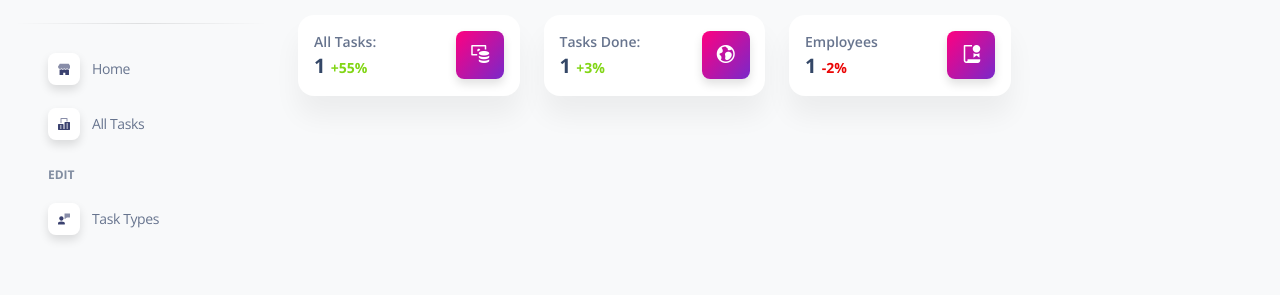
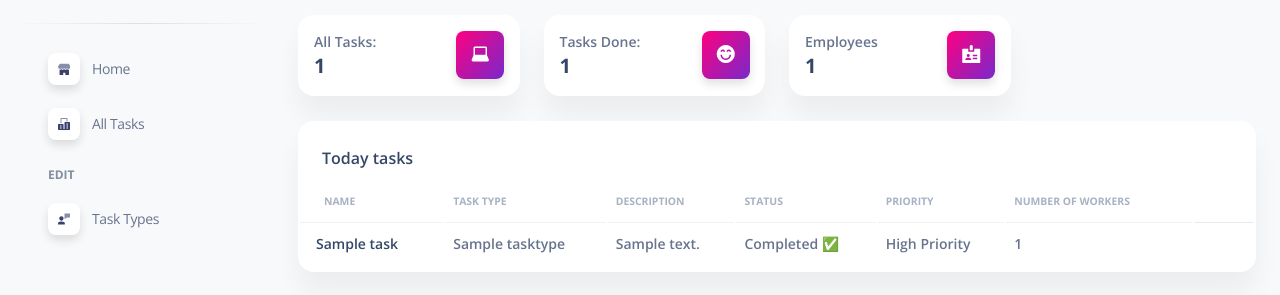
Before and after one commit to kuznetsb/it-company-task-manager-mate, a Django app: template templates/task_manager/index.html in a window 1280 px wide. Shown: the part 71-366 px from the top of the page. Run offline with Django 4.2, Linux system fonts and the light colour scheme; tables that the repository leaves empty hold one stand-in row (values such as "Sample post"); the template is opened without the code that fills it: values that come from a table or form of the project are taken from there, most other values are stand-ins (such as "Sample title", 1, 10 or a date in 2020); some libraries are stand-ins or nearby versions.

Commit message:
Created full index.html page

```diff
--- a/templates/task_manager/index.html
+++ b/templates/task_manager/index.html
@@ -15,13 +15,12 @@
                     <p class="text-sm mb-0 text-capitalize font-weight-bold">All tasks:</p>
                     <h5 class="font-weight-bolder mb-0">
                       {{ num_all_tasks }}
-                      <span class="text-success text-sm font-weight-bolder">+55%</span>
                     </h5>
                   </div>
                 </div>
                 <div class="col-4 text-end">
                   <div class="icon icon-shape bg-gradient-primary shadow text-center border-radius-md">
-                    <i class="ni ni-money-coins text-lg opacity-10" aria-hidden="true"></i>
+                    <i class="ni ni-laptop text-lg opacity-10" aria-hidden="true"></i>
                   </div>
                 </div>
               </div>
@@ -37,13 +36,12 @@
                     <p class="text-sm mb-0 text-capitalize font-weight-bold">Tasks done:</p>
                     <h5 class="font-weight-bolder mb-0">
                       {{ num_tasks_done }}
-                      <span class="text-success text-sm font-weight-bolder">+3%</span>
                     </h5>
                   </div>
                 </div>
                 <div class="col-4 text-end">
                   <div class="icon icon-shape bg-gradient-primary shadow text-center border-radius-md">
-                    <i class="ni ni-world text-lg opacity-10" aria-hidden="true"></i>
+                    <i class="ni ni-satisfied text-lg opacity-10" aria-hidden="true"></i>
                   </div>
                 </div>
               </div>
@@ -59,13 +57,12 @@
                     <p class="text-sm mb-0 text-capitalize font-weight-bold">Employees</p>
                     <h5 class="font-weight-bolder mb-0">
                       {{ num_workers }}
-                      <span class="text-danger text-sm font-weight-bolder">-2%</span>
                     </h5>
                   </div>
                 </div>
                 <div class="col-4 text-end">
                   <div class="icon icon-shape bg-gradient-primary shadow text-center border-radius-md">
-                    <i class="ni ni-paper-diploma text-lg opacity-10" aria-hidden="true"></i>
+                    <i class="ni ni-badge text-lg opacity-10" aria-hidden="true"></i>
                   </div>
                 </div>
               </div>
@@ -73,5 +70,70 @@
           </div>
         </div>
       </div>
+      <br>
+
+      <div class="row">
+        <div class="col-12">
+          <div class="card mb-4">
+            {% if today_tasks %}
+              <div class="card-header pb-0">
+                <h6>Today tasks</h6>
+              </div>
+              <div class="card-body px-0 pt-0 pb-2">
+                <div class="table-responsive p-0">
+                  <table class="table align-items-center justify-content-center mb-0">
+                    <thead>
+                      <tr>
+                        <th class="text-uppercase text-secondary text-xxs font-weight-bolder opacity-7">Name</th>
+                        <th class="text-uppercase text-secondary text-xxs font-weight-bolder opacity-7 ps-2">Task type</th>
+                        <th class="text-uppercase text-secondary text-xxs font-weight-bolder opacity-7 ps-2">Description</th>
+                        <th class="text-uppercase text-secondary text-xxs font-weight-bolder opacity-7 ps-2">Status</th>
+                        <th class="text-uppercase text-secondary text-xxs font-weight-bolder opacity-7 ps-2">Priority</th>
+                        <th class="text-uppercase text-secondary text-xxs font-weight-bolder opacity-7 ps-2">Number of workers</th>
+                        <th></th>
+                      </tr>
+                    </thead>
+                    <tbody>
+                      {% for task in today_tasks %}
+                        <tr>
+                          <td>
+                            <div class="d-flex px-2">
+                              <div class="my-auto">
+                                <h6 class="mb-0 text-sm">{{ task.name }}</h6>
+                              </div>
+                            </div>
+                          </td>
+                          <td>
+                            <p class="text-sm font-weight-bold mb-0">{{ task.task_type.name }}</p>
+                          </td>
+                          <td>
+                            <p class="text-sm font-weight-bold mb-0">{{ task.description }}</p>
+                          </td>
+                          <td>
+                            <p class="text-sm font-weight-bold mb-0">
+                              {% if task.is_completed %} Completed ✅ {% else %} Not Completed ❌ {% endif %}
+                            </p>
+                          </td>
+                          <td>
+                            <p class="text-sm font-weight-bold mb-0">{{ task.get_priority_display }}</p>
+                          </td>
+                          <td>
+                            <p class="text-sm font-weight-bold mb-0">{{ task.assignees.count }}</p>
+                          </td>
+                        </tr>
+                      {% endfor %}
+                    </tbody>
+                  </table>
+                </div>
+              </div>
+            {% else %}
+              <div class="card-header pb-0">
+                <h6>No tasks for today in the company</h6>
+              </div>
+            {% endif %}
+          </div>
+        </div>
+      </div>
+
     </div>
 {% endblock %}
```
